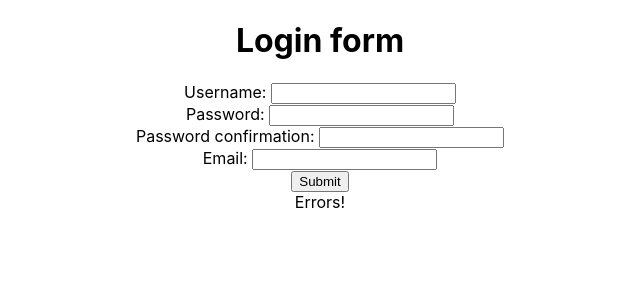
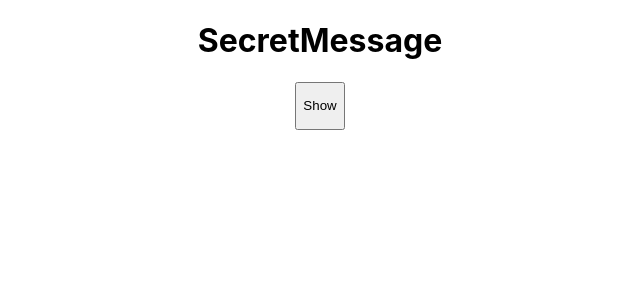
Before and after one commit to GrYzLy/helloworld2024, a React (Create React App) app: page / in a window 1280 px wide. Shown: the top 300 px of the page, without its empty margins (320-960 px from the left). Built offline with nearby package versions, Linux system fonts and the light colour scheme.

Commit message:
SecretMessage

```diff
--- a/src/App.js
+++ b/src/App.js
@@ -4,6 +4,7 @@ import Greetings from './Greetings/Greetings';
 import GreetingsArrow from './Greetings/GreetingsArrow';
 import GrettingsClass from './Greetings/GreetingsClass';
 import LoginForm from './LoginForm/LoginForm';
+import SecretMessage from './SecretMessage/SecretMessage';
 
 function App() {
   return (
@@ -12,7 +13,8 @@ function App() {
       <GrettingsClass name="January 2024 from props"/>
       <GreetingsArrow name="Jan2024 from arrow" /> */}
       {/* <CounterClass /> */}
-      <LoginForm />
+      {/* <LoginForm /> */}
+      <SecretMessage />
     </div>
   );
 }
--- /dev/null
+++ b/src/SecretMessage/Message.js
@@ -0,0 +1,2 @@
+const Message = props => <div>I'm secret message</div>
+export default Message
--- /dev/null
+++ b/src/SecretMessage/SecretMessage.js
@@ -0,0 +1,37 @@
+import React, {Component} from 'react'
+import Message from './Message'
+
+
+class SecretMessage extends Component {
+  constructor(props){
+    super()
+
+    this.state = {
+      showSecret : false
+    }
+  }
+
+  handleShowSecret()
+  {
+    if(this.state.showSecret)
+    {
+    return (<div>I'm secret message</div>)
+    }
+  }
+
+  render()
+  {
+    return (
+      <div>
+        <h1>SecretMessage</h1>
+        {/* {this.handleShowSecret()} */}
+        <button onClick={() => this.setState({showSecret : !this.state.showSecret})}>{this.state.showSecret ? <p>Hide</p> : <p>Show</p>}</button>
+        {this.state.showSecret && <Message />}
+
+      </div>
+    )
+  }
+}
+
+
+export default SecretMessage;
```
